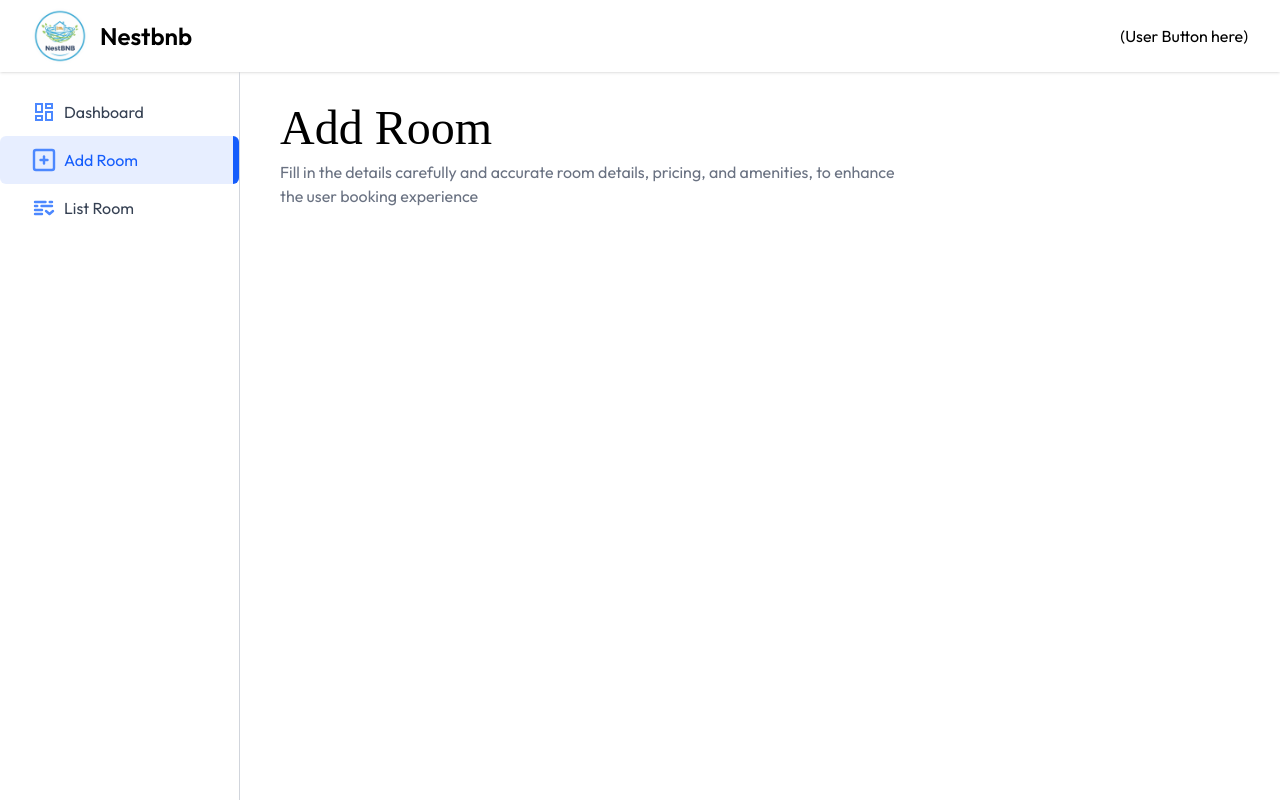
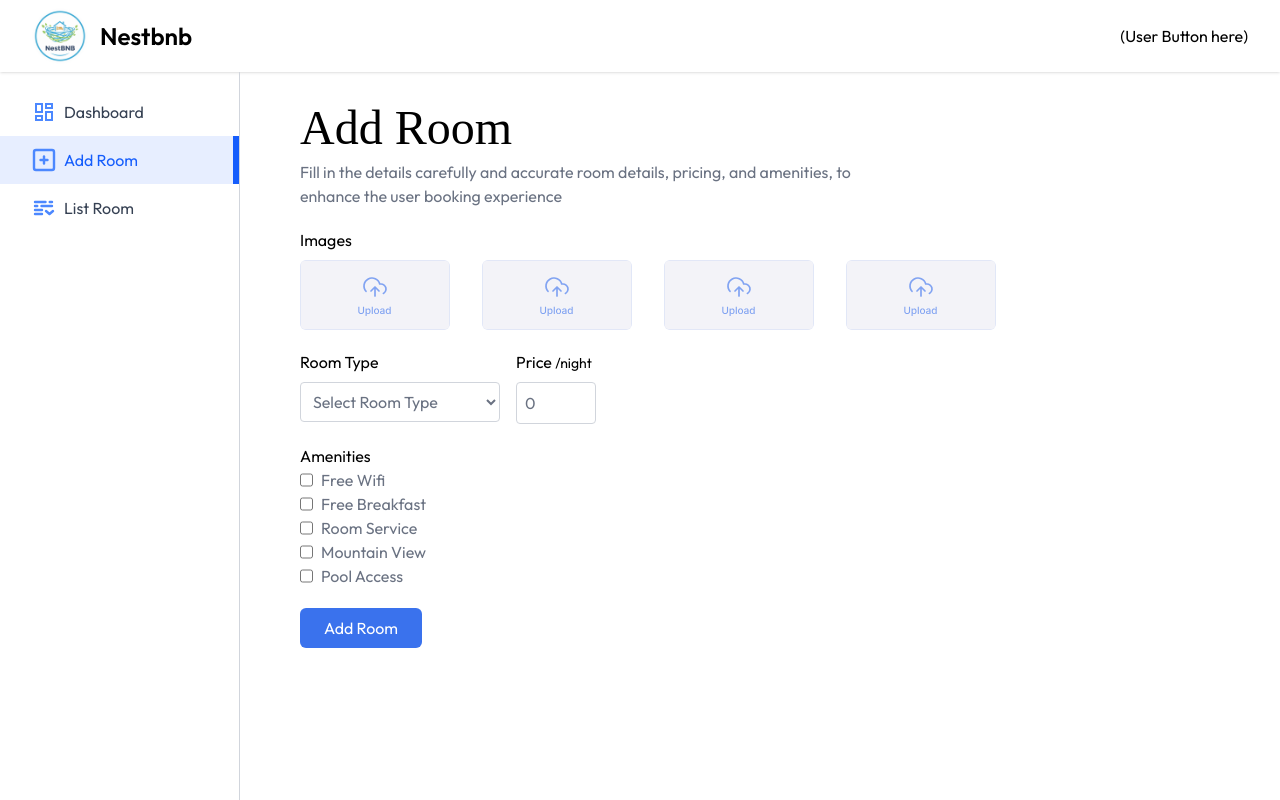
Before and after one commit to arjuncodes05/nestbnb, a React (Vite) app in the folder client/: page /owner/add-room in a window 1280 px wide. Shown: the top 800 px of the page. Built offline with nearby package versions, Linux system fonts and the light colour scheme; a web font is replaced by a local one.

Commit message:
Create Hotel Owner Add room page UI

```diff
--- a/client/src/assets/assets.js
+++ b/client/src/assets/assets.js
@@ -369,7 +369,7 @@ export const userBookingsDummyData = [
 // Dashboard Dummy Data
 export const dashboardDummyData = {
     "totalBookings": 3,
-    "totalRevenue": 897,
+    "totalRevenue": 898,
     "bookings": userBookingsDummyData
 }
 
--- a/client/src/components/hotelOwner/SlideBar.jsx
+++ b/client/src/components/hotelOwner/SlideBar.jsx
@@ -13,7 +13,7 @@ const SlideBar = () => {
     <div className="sm:w-45 lg:w-60 w-full sm:h-full flex-row flex justify-around sm:justify-start sm:flex-col py-4 border-r border-gray-300 transition-all duration-500 shadow-sm sm:shadow-none">
         {
             slidebarLinks.map((item, index) => (
-                <NavLink key={index} to={item.path} end="/owner" className={({isActive}) => `${isActive ? "sm:border-r-4 h-fit md:border-r-[6px] rounded-md bg-blue-600/10 border-blue-600 text-blue-600" : "hover:bg-gray-100/90 border-white text-gray-700"} flex flex-col sm:flex-row items-center gap-2 py-2 sm:py-3 px-4 md:px-8 border-box
+                <NavLink key={index} to={item.path} end="/owner" className={({isActive}) => `${isActive ? "sm:border-r-4 h-fit md:border-r-[6px] rounded-md sm:rounded-none bg-blue-600/10 border-blue-600 text-blue-600" : "hover:bg-gray-100/90 border-white text-gray-700"} flex flex-col sm:flex-row items-center gap-2 py-2 sm:py-3 px-4 md:px-8 border-box
                 `}>
                     <img src={item.icon} alt={item.name} className="sm:min-h-6 sm:min-w-6" />
                     <p className="text-xs sm:text-base text-center">{item.name}</p>
--- a/client/src/pages/hotelowner/AddRoom.jsx
+++ b/client/src/pages/hotelowner/AddRoom.jsx
@@ -1,3 +1,5 @@
+import { useState } from 'react';
+import { assets } from '../../assets/assets';
 import Title from '../../components/Title'
 
 const AddRoom = () => {
@@ -5,9 +7,85 @@ const AddRoom = () => {
   const title = "Add Room";
   const subtitle = "Fill in the details carefully and accurate room details, pricing, and amenities, to enhance the user booking experience"
 
+  const [images, setImages] = useState({
+    1: null,
+    2: null,
+    3: null,
+    4: null,
+  })
+
+  const [inputs, setInputs] = useState({
+    roomType: '',
+    pricePerNight: 0,
+    amenities: {
+      "Free Wifi": false,
+      "Free Breakfast": false,
+      "Room Service": false,
+      "Mountain View": false,
+      "Pool Access": false,
+    }
+  })
+
+  console.log("inputs: ", inputs);
+
+
   return (
-    <div>
+    <div className='space-y-5 px-5'>
       <Title title={title} subtitle={subtitle} align="start" />
+
+      {/* images */}
+      <div className='space-y-2 flex flex-col'>
+        <p>Images</p>
+        <div className='grid w-fit justify-self-start grid-cols-2 sm:flex flex-wrap gap-4 md:gap-8'>
+          {Object.keys(images).map((key) => (
+            <label className='rounded-md overflow-hidden flex justify-center' key={key} htmlFor={`roomImage${key}`}>
+              <img className="max-h-15 md:max-h-20 cursor-pointer opacity-80" src={images[key] ? URL.createObjectURL(images[key]) : assets.uploadArea} alt="" />
+              <input onChange={(e) => setImages(prev => ({...prev, [key]: e.target.files[0] }))} type="file" accept='image/*' hidden id={`roomImage${key}`} />
+            </label>
+          ))}
+        </div>
+      </div>
+
+      <div className='flex flex-wrap gap-4'>
+        {/* room type */}
+        <div>
+          <p>Room Type</p>
+          <select value={inputs.roomType} onChange={(e) => {
+            setInputs(prev => ({...prev, roomType: e.target.value}))
+          }} className='border w-50 p-2 border-gray-300 mt-2 rounded-sm text-gray-500'>
+            <option value="">Select Room Type</option>
+            <option value="Single Bed">Single Bed</option>
+            <option value="Double Bed">Double Bed</option>
+            <option value="Luxury Room">Luxury Room</option>
+            <option value="Family Suite">Family Suite</option>
+          </select>
+        </div>
+
+        {/* price per night */}
+        <div>
+          <p>Price <span className='text-sm'>/night</span></p>
+          <input value={inputs.pricePerNight} onChange={(e) => setInputs(prev => ({...prev, pricePerNight: e.target.value}))} type="number" name="pricePerNight" className='border w-20 p-2 border-gray-300 mt-2 rounded-sm text-gray-500 outline-none' placeholder='0' />
+        </div>
+      </div>
+
+      {/* Amenities */}
+      <div>
+        <p>Amenities</p>
+        {
+          Object.keys(inputs.amenities).map((amenity, index) => (
+            <div key={index} className='text-gray-500 flex gap-2' >
+              <input
+              checked={inputs.amenities[amenity]} onClick={(e) => {
+                setInputs(prev => ({...prev, amenities: {...inputs.amenities, [amenity]: !inputs.amenities[amenity]}}))
+              }}
+              type="checkbox" id={`amenities${index+1}`} />
+              <label htmlFor={`amenities${index+1}`}> {amenity}</label>
+            </div>
+          ))
+        }
+      </div>
+
+      <button className='bg-primary/90 hover:bg-primary text-white px-6 py-2 rounded-md'>Add Room</button>
     </div>
   )
 }
--- a/client/src/pages/hotelowner/Dashboard.jsx
+++ b/client/src/pages/hotelowner/Dashboard.jsx
@@ -29,7 +29,7 @@ const Dashboard = () => {
 
       {/* Recent Bookings */}
       <p className="text-blue-950/70 font-medium text-xl mb-5">Recent Bookings</p>
-      <div className="space-y-2 border border-gray-300 rounded-lg text-left max-w-3xl max-h-80 overflow-y-scroll">
+      <div className="space-y-2 border border-gray-300 rounded-lg text-left max-w-3xl max-h-60 overflow-y-scroll">
         <table className="w-full">
           <thead className="bg-gray-50">
             <tr>
--- a/client/src/pages/hotelowner/Layout.jsx
+++ b/client/src/pages/hotelowner/Layout.jsx
@@ -8,7 +8,7 @@ const Layout = () => {
       <NavBar/>
       <div className="flex flex-col sm:flex-row min-h-screen sm:h-screen">
         <SlideBar/>
-        <div className="flex-1 px-4 md:px-10 h-screen">
+        <div className="flex-1 px-4 md:px-10 h-screen mb-8">
           <Outlet/>
         </div>
       </div>
```
